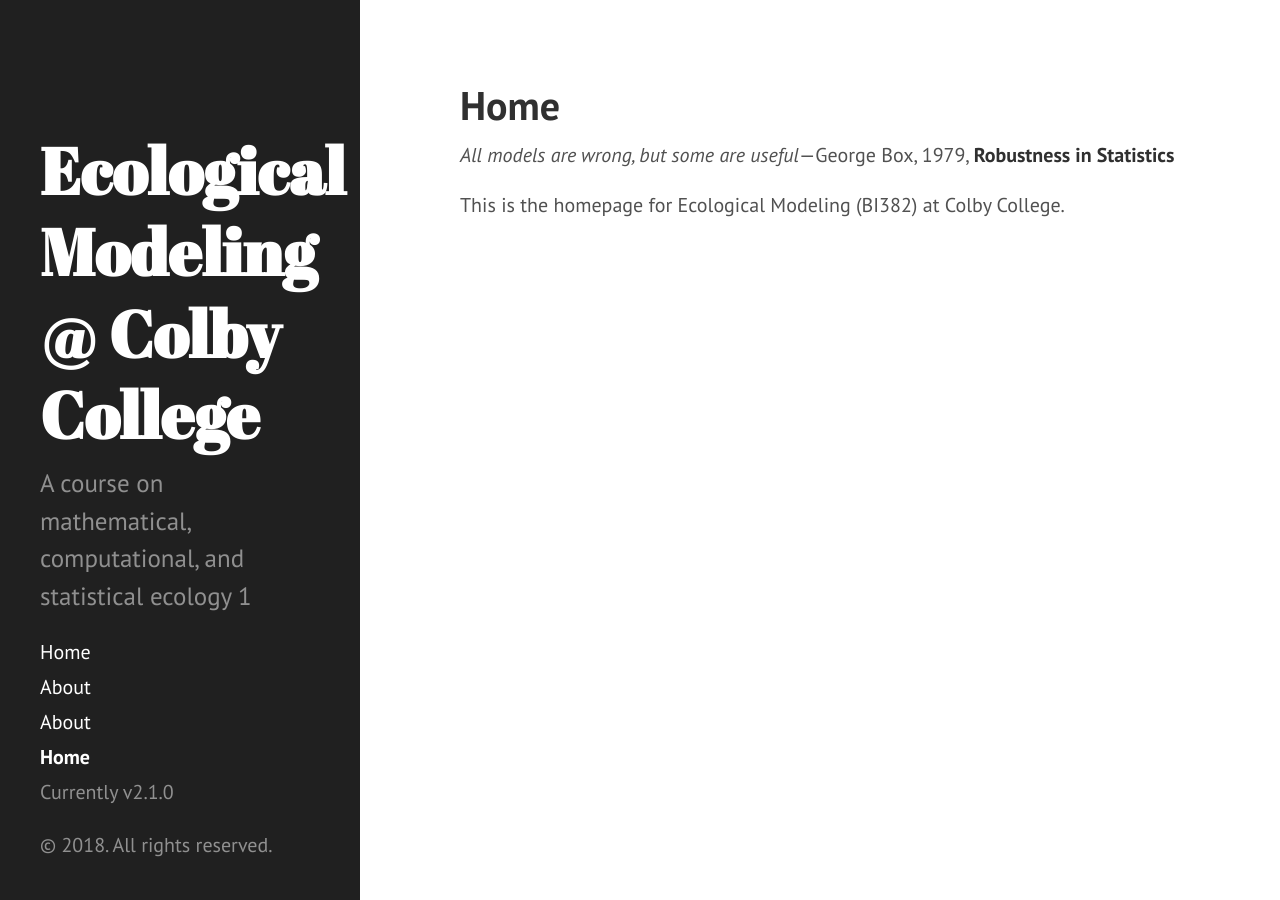
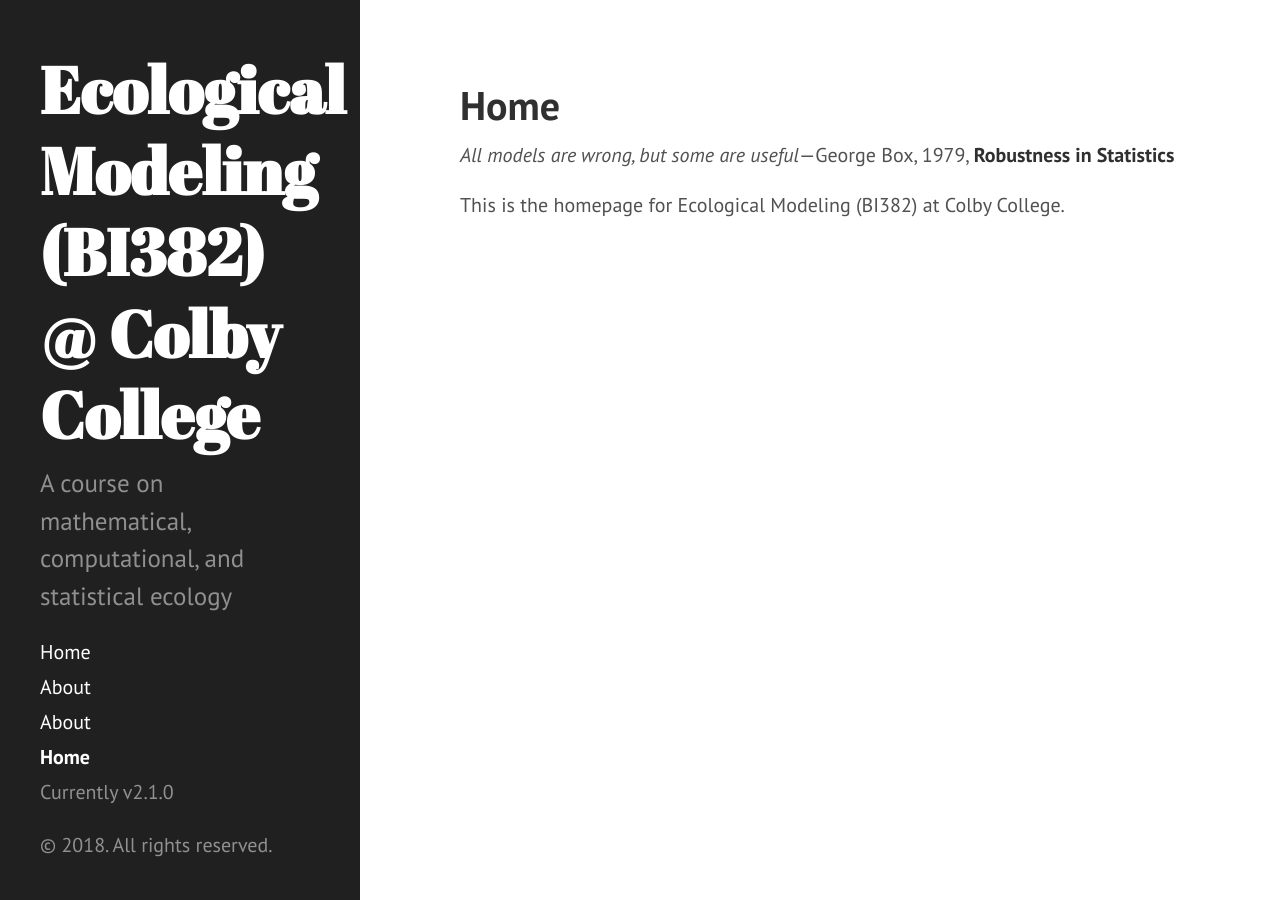
Before and after one commit to ColbyEcology/BI382_2018_Spring, a Jekyll site: the page built from index.md, in a window 1280 px wide. Built offline with Jekyll 4.4.1, drawn with Linux system fonts in a browser that asks for light colours.

Commit message:
change font size

```diff
--- a/_config.yml
+++ b/_config.yml
@@ -7,9 +7,9 @@
 plugins: [jekyll-paginate, jekyll-gist]
 
 # Setup
-title:            Ecological Modeling @ Colby College
+title:            Ecological Modeling (BI382) @ Colby College
 tagline:          'A Jekyll theme'
-description:      'A course on mathematical, computational, and statistical ecology 1'
+description:      'A course on mathematical, computational, and statistical ecology'
 url:              https://ecologistchris.github.io
 baseurl:          https://ecologistchris.github.io/
 
--- a/public/css/poole.css
+++ b/public/css/poole.css
@@ -49,7 +49,7 @@
 
 html {
   font-family: "Helvetica Neue", Helvetica, Arial, sans-serif;
-  font-size: 16px;
+  font-size: 14px;
   line-height: 1.5;
 }
 @media (min-width: 38em) {
```
Also changed, not shown: 10 other files.
